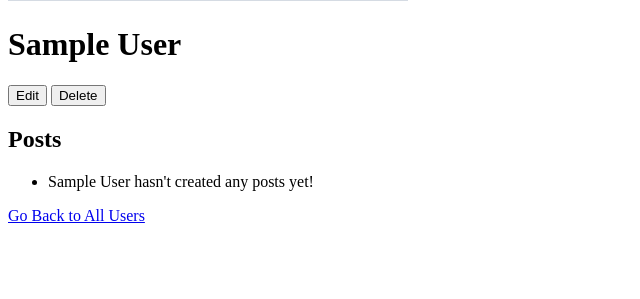
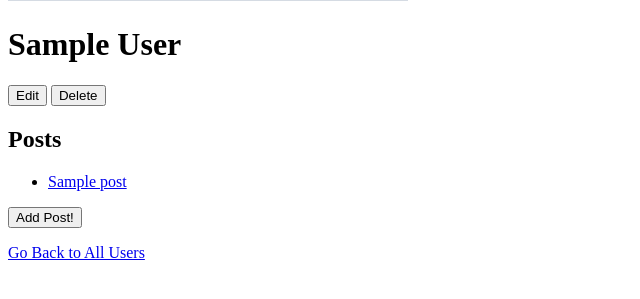
Before and after one commit to taylorwagner/sqlalchemyblogly, a Flask app: page /1 in a window 1280 px wide. Shown: the part 307-606 px from the top of the page, without its empty margins (0-640 px from the left). Run offline with Flask 2, Linux system fonts and the light colour scheme; tables that the repository leaves empty hold one stand-in row (values such as "Sample post"); grey boxes marked "Sample" are stand-in pictures.

Commit message:
adjustments to jinja for the post ul

```diff
--- a/app.py
+++ b/app.py
@@ -50,9 +50,8 @@ def users_show(user_id):
     """Show a page with info on a specific user"""
 
     user = User.query.get_or_404(user_id)
-    post = Post.query.all()
 
-    return render_template('show.html', user=user, post=post)
+    return render_template('show.html', user=user)
 
 
 @app.route('/<int:user_id>/edit')
--- a/models.py
+++ b/models.py
@@ -55,7 +55,7 @@ class Post(db.Model):
 
     user_id = db.Column(db.Integer, db.ForeignKey('users.id'), nullable=False)
 
-    usr = db.relationship('User', backref='posts')
+    user = db.relationship('User', backref='posts')
 
     @property
     def friendly_date(self):
--- a/templates/show.html
+++ b/templates/show.html
@@ -28,14 +28,23 @@
     <div>
         <h2>Posts</h2>
         <div>
+            {% if user.posts %}
             <ul>
-                {% if post.title %}
-                <li><a href="">{{ post.title }}</a></li>
+                {% for post in user.posts %}
+                <li>
+                    <a href="/posts/{{ post.id }}">{{ post.title }}</a>
+                </li>
+                {% endfor %}
+            </ul>
                 {% else %}
-                <li>{{ user.full_name }} hasn't created any posts yet!</li>
+                <p>{{ user.full_name }} hasn't created any posts yet!</p>
                 {% endif %}
-            </ul>
         </div>
+
+        <form action="">
+        <button>Add Post!</button>
+        </form>
+
     </div>
 
     <p><a href="/">Go Back to All Users</a></p>
```
